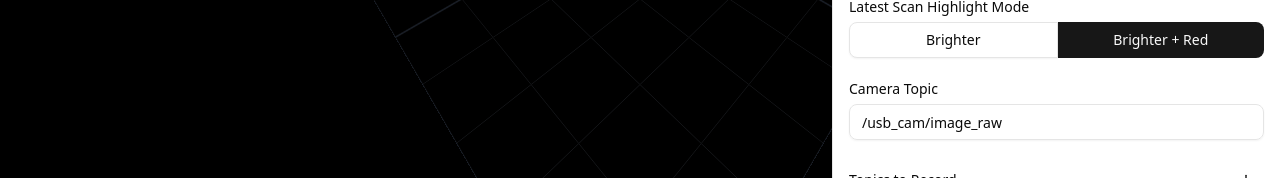
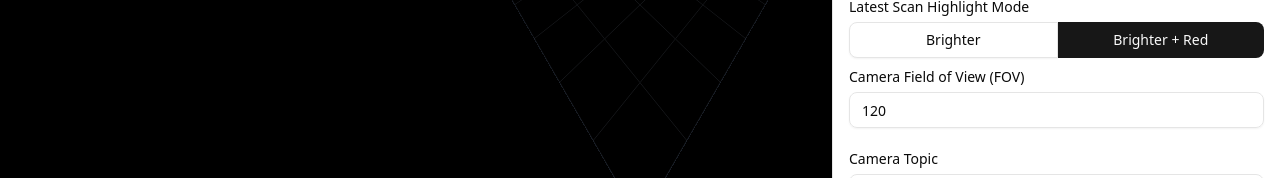
Before and after one commit to err4o4/rview, a Next.js app: page / in a window 1280 px wide. Both pictures are taken after a click on the button 1235 px from the left and 28 px from the top of the page. Shown: the part 504-682 px from the top of the page. Built offline with nearby package versions, Linux system fonts and the light colour scheme; no server answers; what @foxglove/rosmsg would draw is missing.

Commit message:
add features

```diff
--- a/components/pointcloud-viewer.tsx
+++ b/components/pointcloud-viewer.tsx
@@ -353,7 +353,7 @@ function PointCloud({ topic, clearTrigger, latestScanHighlight = true, onPointCo
 }
 
 // Setup camera with fixed near/far planes for large point clouds
-function CameraSetup() {
+function CameraSetup({ fov }: { fov: number }) {
   const { camera } = useThree()
 
   useEffect(() => {
@@ -362,6 +362,14 @@ function CameraSetup() {
     camera.far = 50000   // 50km - handles multi-km point clouds
     camera.updateProjectionMatrix()
   }, [camera])
+
+  // Update FOV when settings change
+  useEffect(() => {
+    if ('fov' in camera) {
+      (camera as THREE.PerspectiveCamera).fov = fov
+      camera.updateProjectionMatrix()
+    }
+  }, [camera, fov])
 
   return null
 }
@@ -640,7 +648,7 @@ export function PointCloudViewer({ topic }: PointCloudProps) {
       <Canvas
         camera={{
           position: [5, 5, 5],
-          fov: 90,
+          fov: settings.pointcloud.fov,
           near: 0.01,
           far: 5000 // Large far plane for 1km+ point clouds
         }}
@@ -689,7 +697,7 @@ export function PointCloudViewer({ topic }: PointCloudProps) {
         />
 
         {/* Camera Setup */}
-        <CameraSetup />
+        <CameraSetup fov={settings.pointcloud.fov} />
 
         {/* Controls with Camera Follow */}
         <CameraFollowController
--- a/components/sheets/settings-sheet.tsx
+++ b/components/sheets/settings-sheet.tsx
@@ -281,6 +281,19 @@ export function SettingsSheet({ open, onOpenChange }: SettingsSheetProps) {
                 </Button>
               </ButtonGroup>
             </div>
+            <div className="space-y-2">
+              <Label htmlFor="pointcloud-fov">Camera Field of View (FOV)</Label>
+              <Input
+                id="pointcloud-fov"
+                type="number"
+                min="30"
+                max="150"
+                step="5"
+                value={config.pointcloud.fov}
+                onChange={(e) => updatePointcloud("fov", parseFloat(e.target.value) || 90)}
+                placeholder="90"
+              />
+            </div>
           </div>
 
           {/* Camera Block */}
--- a/config/app-config.json
+++ b/config/app-config.json
@@ -8,7 +8,8 @@
     "maxPoints": 0,
     "pointSize": 0.1,
     "latestScanPointSize": 2.5,
-    "latestScanMode": "brighter-red"
+    "latestScanMode": "brighter-red",
+    "fov": 120
   },
   "camera": {
     "topic": "/usb_cam/image_raw"
--- a/lib/config/appConfig.ts
+++ b/lib/config/appConfig.ts
@@ -20,6 +20,7 @@ export interface PointCloudConfig {
   pointSize: number; // Size of each point in pixels
   latestScanPointSize: number; // Size of latest scan points in pixels
   latestScanMode: "brighter" | "brighter-red"; // How to highlight latest scan
+  fov: number; // Camera field of view in degrees
 }
 
 export interface CameraConfig {
```
